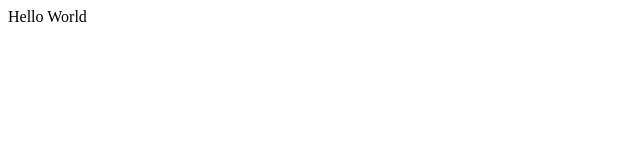
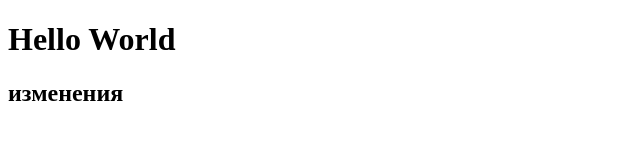
Before and after one commit to AzamatRT/webpage, a plain HTML site: page index.html in a window 1280 px wide. Shown: the whole page, without its empty margins (0-640 px from the left). Drawn offline with Linux system fonts and the light colour scheme.

Commit message:
Добавили заголовки H1 H2

```diff
--- a/index.html
+++ b/index.html
@@ -6,6 +6,7 @@
     <title>My test page</title>
 </head>
 <body>
-    Hello World
+    <h1>Hello World</h1>
+    <h2>изменения</h2>
 </body>
 </html>
```
